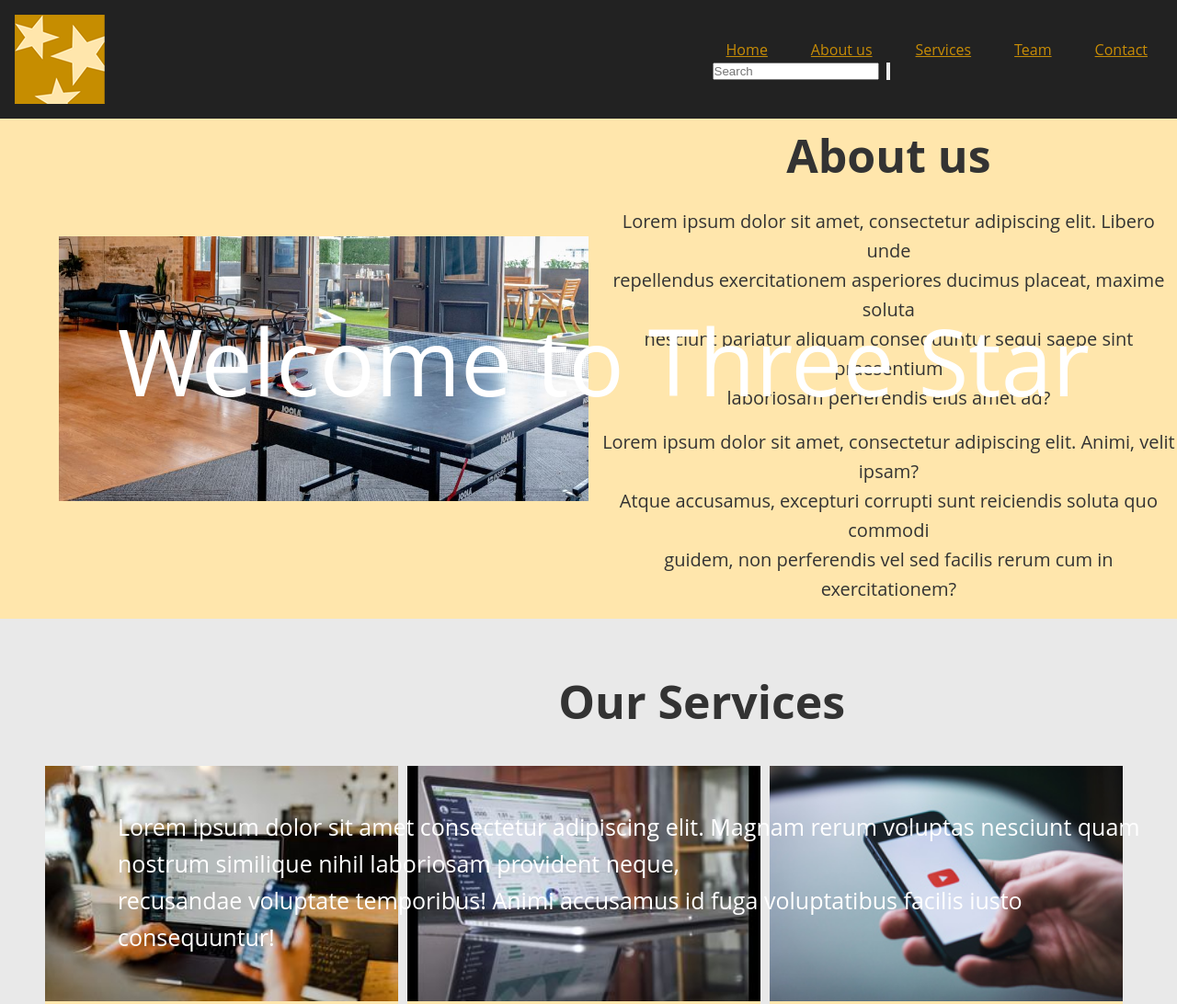
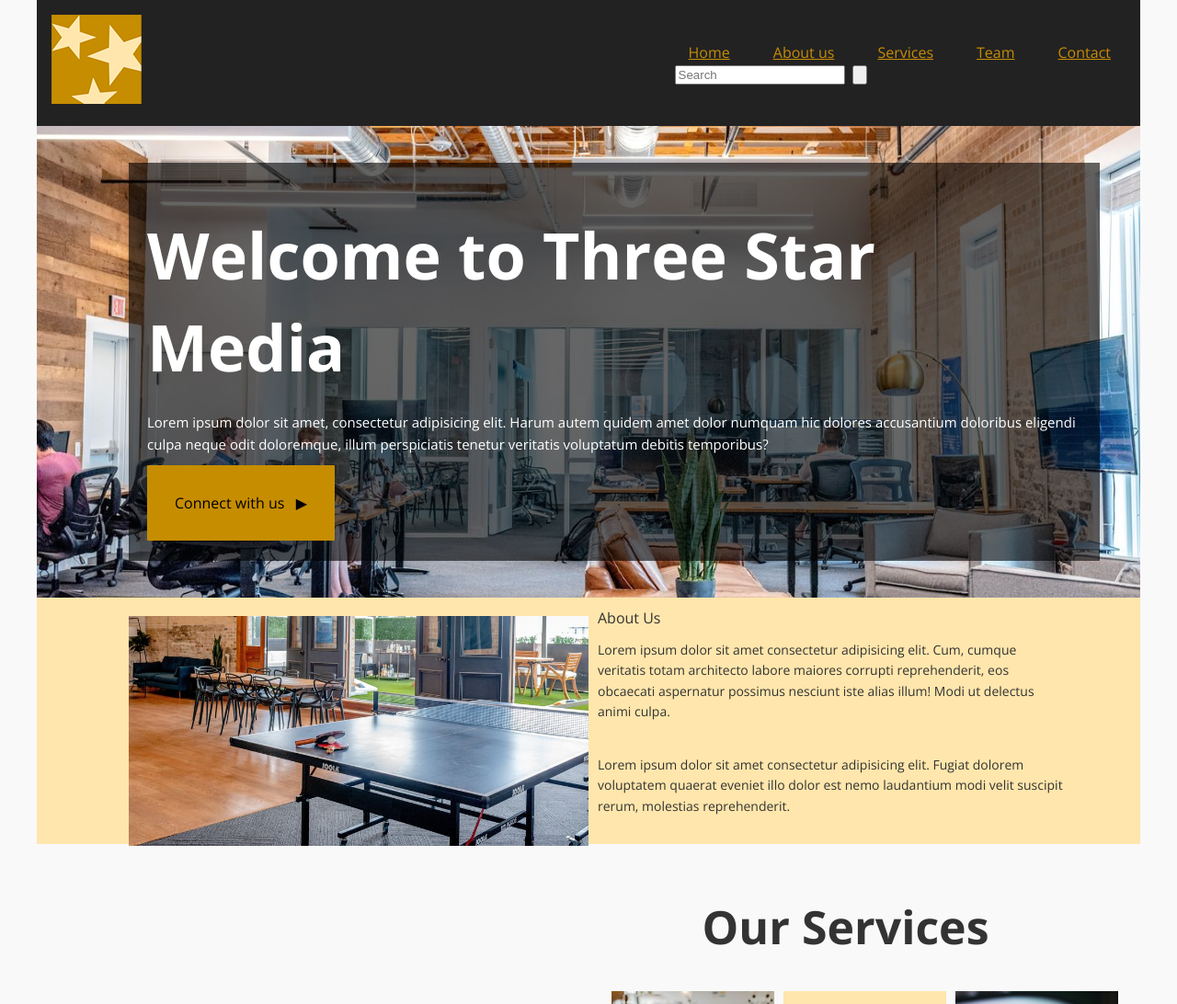
Before and after one commit to assa0097/assa0097.github.io, a plain HTML site: page final-project/index.html in a window 1280 px wide. Shown: the top 1092 px of the page at 92% size. Drawn offline with nearby package versions, Linux system fonts and the light colour scheme; some icons are missing.

Commit message:
edited main.css

```diff
--- a/final-project/css/main.css
+++ b/final-project/css/main.css
@@ -45,24 +45,30 @@ table {
 	border-spacing: 0;
 }
 
-/* ---CSS Start--- */
+/* ------------------------------------------------------------------CSS Start--- */
 
 /* Reset Styles */
-* {
-    margin: 0;
-    padding: 0;
-    box-sizing: border-box;
-
-}
 
 
 body {
-	font-family: 'Open Sans', sans-serif;
+    font-family: "Open Sans", sans-serif;
+}
+
+img {
+    width: 100%;
+}
+
+body {
 	background-color: #f9f9f9;
  	color: #333;
 	font-size: 16px;
 	line-height: 1.6;
 }
+
+body .container {
+    max-width: 1200px;
+    margin: 0 auto;
+  }
 
 header {
 	display: flex;
@@ -94,110 +100,93 @@ header {
     gap: 0.5rem;
 }
 
-/* Title Section */
-
-.title-section {
-		position: relative;
-    padding: 0;
-		margin: 0;
-    text-align: center;
-    background-color: #e9e9e9;
-		margin-bottom: 0;
+h1 {
+    font-size: 3rem;
+    margin-bottom: 20px;
+    line-height: 14vw;
 }
 
-.h1 {
-    font-size: 100px;
-    position: absolute;
-    top: 10%;
-    left: 10%;
-    z-index: 2;
-    color: white;
-		text-align: left;
 
+/*----------------------------   Main Banner     -------------------------------------------------------*/
+
+
+h1 {
+    font-size: 70px;
+    line-height: 100px;
 }
 
-.subheader {
-	z-index: 2;
-	position: absolute;
-	font-size: 25px;
-	top: 40%;
-	left: 10%;
-	color: white;
-	margin-top: 1rem;
-margin-bottom: 2rem;
-	text-align: left;
+section h1 {
+    margin-left: 20px;
+    margin-right: 20px;
+    font-weight: bold;
 }
 
-.button-1 {
-    z-index: 2;
-	position: absolute;
-	font-size: 25px;
-	top: 55%;
-	left: 10%;
-	color: black;
-	background-color: #c78c06;
-	margin-top: 1rem;
-    margin-bottom: 2rem;
-	text-align: left;
-	padding: 1rem 2rem;
-	border: none;
+section .hero-banner {
+    color: white;
+    background-image: url("../images/main-banner.jpg");
+    background-size: cover;
+    background-repeat: no-repeat;
+    background-position: center;
+    padding: 40px 0px;
 }
 
-#mainbanner {
-    position: relative;
-    z-index: 0;
-	width: 100%;
-	object-fit: cover;
-	height: 1000px;
+.title-overlay {
+    width: 88%;
+    background-color: rgba(0, 0, 0, 0.6);
+    padding: 50px 0;
+    margin-left: 100px;
 }
 
-.overlay {
-    position: absolute;
-    top: 50%;
-    left: 50%;
-		transform: translate(-50%, -50%);
-    width: 90%;
-    height: 90%;
-    background-color: rgba(0, 0, 0, 0.5);
-    z-index: 1;
+section .title-overlay p {
+    margin-left: 20px;
+    margin-right: 20px;
+    margin-bottom: 40px;
+    font-size: 15px;
 }
 
-/* About Section */
+.mainbanner-btn {
+    background-color: rgb(198, 141, 0);
+    color: black;
+    text-decoration: none;
+    margin-left: 20px;
+    margin-right: 20px;
+    padding: 30px 30px;
+    border-radius: 1px;
+}
+
+/* ------------------------------------- About us ------------------------- */
 
 #about-us {
     background-color: #ffe6ac;
-	padding: 0;
+    padding: 10px;
+    padding-bottom: 30px;
 }
 
-#aboutus {
-	width: 45%;
-	margin-top: 2%;
-	margin-left: 5%;
-	margin-bottom: 2%;
+#about-us img {
+    float: left;
+    background-size: contain;
+    background-repeat: no-repeat;
+    background-position: center;
+    width: 500px;
+    height: 250px;
+    padding-left: 60px;
+    padding-top: 10px;
+    padding-bottom: 10px;
+    margin-left: 30px;
+    margin-right: 10px;
 }
 
-.about-text {
-    flex-grow: 1;
+#about-us p {
+    display: flex;
+    font-size: 14px;
+    margin-top: 10px;
+    margin-right: 70px;
 }
 
-.about-text p {
-    margin-bottom: 1rem;
-	margin-left: 2%;
-	font-size: 20px;
+#about-us h2 {
+    display: flex;
 }
 
-.about-content {
-    display: flex;
-    flex-direction: row;
-    align-items: center;
-}
-
-.about-text h2 {
-    margin-bottom: 1rem;
-	font-size: 50px;
-    font-weight: bold;
-	margin-left: 2%;
-}
 
 /* Services Section */
 
--- a/final-project/index.html
+++ b/final-project/index.html
@@ -3,12 +3,21 @@
    <head>
       <meta charset="UTF-8">
       <meta name="viewport" content="width=device-width, initial-scale=1.0">
-      <title>Document</title>
+      <title>assa0097 - Final Project</title>
+      <link rel="preconnect" href="https://fonts.googleapis.com">
+      <link rel="preconnect" href="https://fonts.gstatic.com" crossorigin>
+      <link href="https://fonts.googleapis.com/css2?family=Open+Sans:ital,wght@0,300..800;1,300..800&family=Roboto:ital,wght@0,100;0,300;0,400;0,500;0,700;0,900;1,100;1,300;1,400;1,500;1,700;1,900&display=swap" rel="stylesheet">
+
       <link rel="stylesheet" href="css/main.css">
    </head>
    <body>
+
+<div class="container">
+
       <header>
-         <img src="images/logo.png" alt="Logo">
+         <div class="banner">
+            <img src="images/logo.png" alt="star logo">
+        </div>
          <nav>
             <ul class="navigation">
                <li class="nav"><a href="#home">Home</a></li>
@@ -23,23 +32,27 @@
             </form>
          </nav>
       </header>
+
+
       <main>
 
          <!--Title Section-->
-         <div class="title-section">
-            <h1 class="h1">Welcome to Three Star</h1>
-            <div class="subheader">Lorem ipsum dolor sit amet consectetur adipiscing elit. Magnam rerum voluptas nesciunt quam nostrum similique nihil laboriosam provident neque,<br> recusandae voluptate temporibus! Animi accusamus id fuga voluptatibus facilis iusto consequuntur!</div>
+         <section id="Home">
+            <div class="hero-banner">
+                <div class="title-overlay">
+                    <h1>Welcome to Three Star Media</h1>
+                        <p>Lorem ipsum dolor sit amet, consectetur adipisicing elit. Harum autem quidem amet dolor numquam hic dolores accusantium doloribus eligendi culpa neque odit doloremque, illum perspiciatis tenetur veritatis voluptatum debitis temporibus?</p>
+                        <a class="mainbanner-btn">Connect with us &nbsp; &#9654;</a>
+                </div>
+            </div>
+        </section>
 
          <!--About Section-->
          <section id="about-us">
-               <div class="about-content">
-                  <img id="aboutus" src="images/about-us.jpg" alt="About us">
-                  <div class="about-text">
-                     <h2>About us</h2>
-                     <p>Lorem ipsum dolor sit amet, consectetur adipiscing elit. Libero unde<br> repellendus exercitationem asperiores ducimus placeat, maxime soluta <br>nesciunt pariatur aliquam consequuntur sequi saepe sint praesentium <br>laboriosam perferendis eius amet ad?</p>
-                     <p>Lorem ipsum dolor sit amet, consectetur adipiscing elit. Animi, velit ipsam? <br>Atque accusamus, excepturi corrupti sunt reiciendis soluta quo commodi <br>guidem, non perferendis vel sed facilis rerum cum in exercitationem?</p>
-                  </div>
-               </div>
+            <img src="images/about-us.jpg" alt="About Us">
+            <h2>About Us</h2>
+                <p>Lorem ipsum dolor sit amet consectetur adipisicing elit. Cum, cumque veritatis totam architecto labore maiores corrupti reprehenderit, eos obcaecati aspernatur possimus nesciunt iste alias illum! Modi ut delectus animi culpa.</p><br>
+                <p>Lorem ipsum dolor sit amet consectetur adipisicing elit. Fugiat dolorem voluptatem quaerat eveniet illo dolor est nemo laudantium modi velit suscipit rerum, molestias reprehenderit.</p>
         </section>
 
          <!--Our Services-->
@@ -53,7 +66,7 @@
                            <button class="button-2" type="button">Digital Plans &#x25B6; </button>
                   </div>
                   <div class="block">
-                     <img src="images/marketing.jpg">
+                     <img src="imagles/marketing.jpg">
                      <h3>Marketing</h3>
                      <p>Lorem ipsum dolor sit amet consectetur adipiscing elit. Eius vel, rem inventore quo tempora animi mollitia eaque error qui consectetur in reprehenderit magnam at vitae corporis quaerat deleniti explicabo nisi?</p>
                      <button class="button-3" type="button">Marketing Plans &#x25B6; </button>
@@ -89,12 +102,17 @@
          <!--Our Team-->
          <section class="team">
             <h2>Our Team</h2>
-            <img src="images/john.jpg">
+
          <div class="text-content">
+
+            <div class="john-image"><img src="images/john.jpg"></div>
+               <div class="john-content">
                   <h3>John Doe</h3>
                   <h4>CEO and Co-owner</h4>
                   <p>Lorem ipsum dolor sit amet consectetur adipiscing elit. Amet, aspernatur ratione sed cum ad officiis sint comque fugiat similique. Earum laudantium deleniti possimus? Voluptatem architecto repellendus harum sit voluptatum tempora.</p>
                </div>
+            </div>
+
             <div class="block">
                <img src="images/bob.jpg">
                <div class="text-content">
@@ -158,6 +176,7 @@
                   </table>
                 </section>
          </main>
+      </div>
          <!--Footer-->
          <footer>
             <p>&copy; Three Star Media, 2020 </p>
```
Lines whose indentation alone changed are shown as unchanged.
